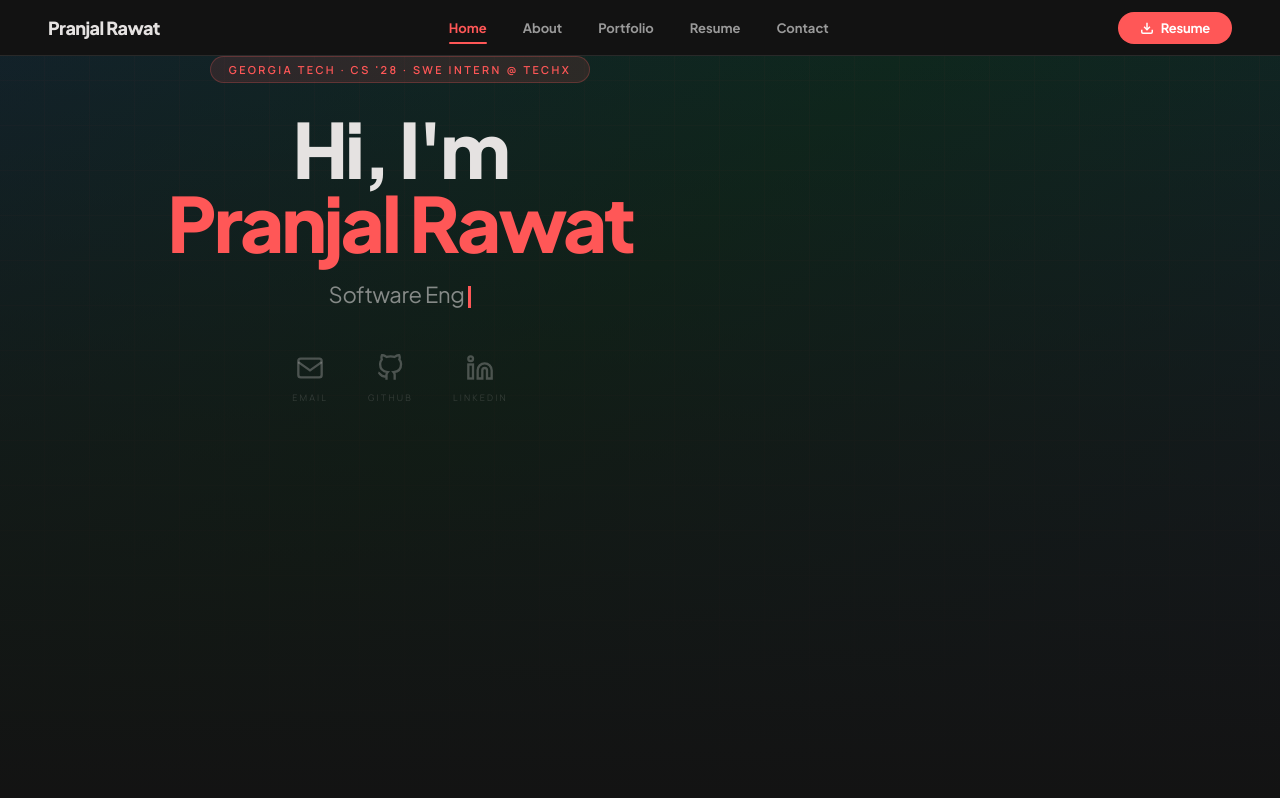
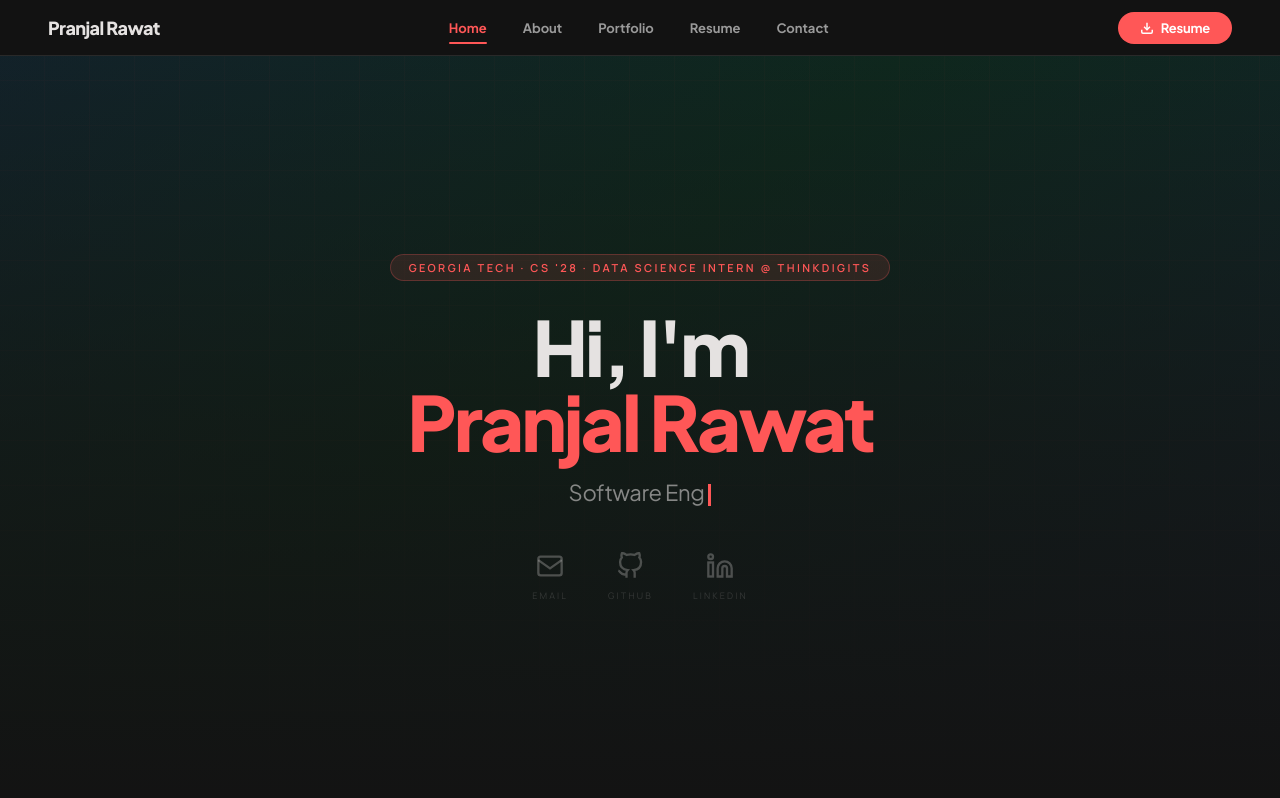
Before and after one commit to Rawating/portfolio1, a React (Vite) app in the folder kinetic-curator/: page / in a window 1280 px wide. Shown: the top 798 px of the page. Built offline with nearby package versions, Linux system fonts and the light colour scheme.

Commit message:
home page scale

```diff
--- a/kinetic-curator/src/components/Home.tsx
+++ b/kinetic-curator/src/components/Home.tsx
@@ -26,8 +26,12 @@ const socials = [
 
 export const Home: React.FC = () => (
   <div id="Home" className="pg hero-animated" style={{
-    position: 'relative', overflow: 'hidden',
-  }}>
+  position: 'relative',
+  overflow: 'hidden',
+  display: 'flex',
+  alignItems: 'center',
+  justifyContent: 'center',
+}}>
     {/* Grid overlay */}
     <div style={{
       position: 'absolute', inset: 0, opacity: 0.035,
@@ -51,7 +55,7 @@ export const Home: React.FC = () => (
         fontSize: 11, fontWeight: 700, letterSpacing: '.22em',
         textTransform: 'uppercase', marginBottom: 28,
       }}>
-        Georgia Tech · CS '28 · SWE Intern @ TechX
+        Georgia Tech · CS '28 · Data Science Intern @ ThinkDigits
       </div>
 
       <h1 style={{
```
